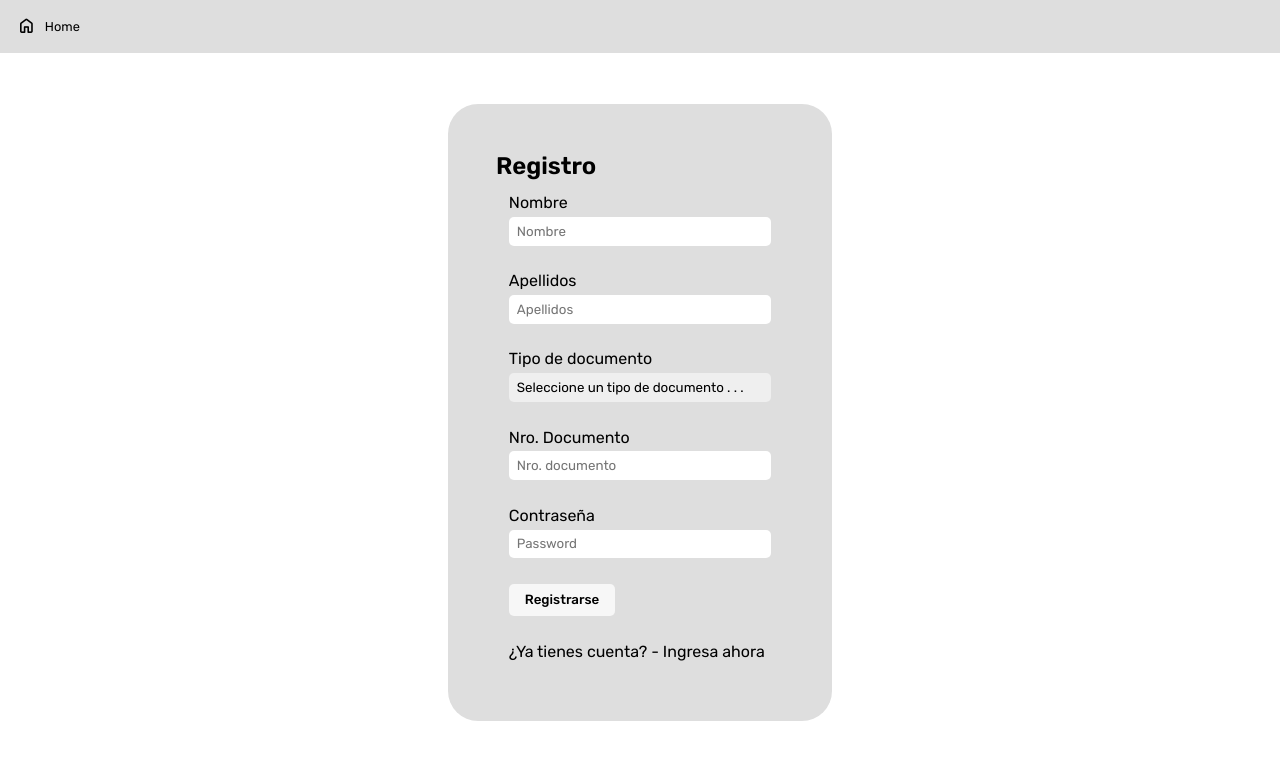
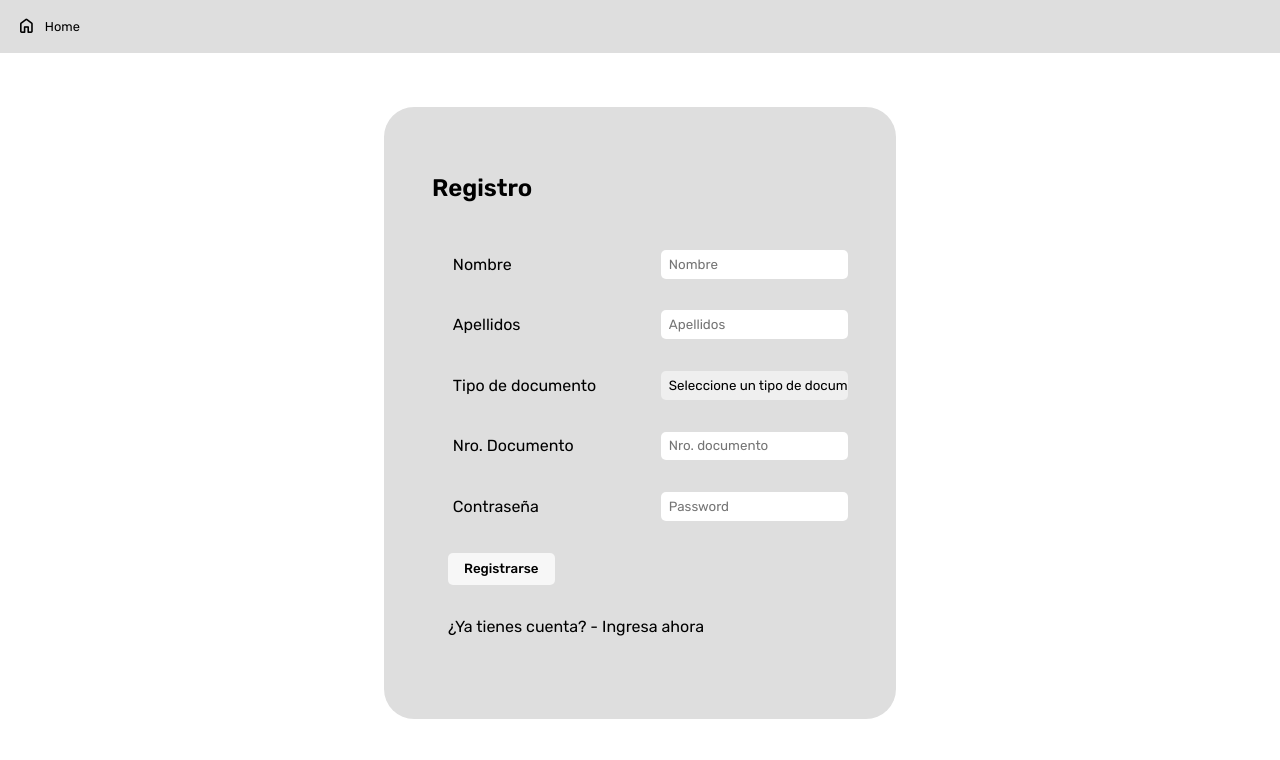
Before and after one commit to DtaboFK/Semillero-Finaktiva-Reto-3, an Angular app in the folder front/Parqueadero/: page /signUp in a window 1280 px wide. Shown: the top 760 px of the page. Built offline with nearby package versions, Linux system fonts and the light colour scheme.

Commit message:
login y register con ReactiveForms

```diff
--- a/front/Parqueadero/src/app/home/login/login.component.css
+++ b/front/Parqueadero/src/app/home/login/login.component.css
@@ -1,14 +1,16 @@
-nav{
+nav {
   width: 100%;
   display: flex;
   flex-direction: row;
   background-color: var(--color-gray);
 }
-nav a span{
+
+nav a span {
   font-size: 1.3rem;
   transition: var(--transition);
 }
-nav a{
+
+nav a {
   display: flex;
   align-items: center;
   gap: 0.5rem;
@@ -17,21 +19,25 @@ nav a{
   cursor: pointer;
   transition: var(--transition);
 }
-nav a:hover{
+
+nav a:hover {
   color: var(--color-white);
 }
-nav a:hover span{
+
+nav a:hover span {
   color: var(--color-white);
 }
+
 /* ==================== */
-section{
+section {
   width: 100%;
   height: 90vh;
   display: flex;
   justify-content: center;
   align-items: center;
 }
-.loginBox{
+
+.loginBox {
   width: 30%;
   padding: 3rem;
   display: flex;
@@ -40,24 +46,50 @@ section{
   border-radius: 30px;
   background-color: var(--color-gray);
 }
-.group{
+
+.group {
   padding: 0.8rem;
   display: flex;
   flex-direction: column;
 }
-.group label{
+
+.group label {
   padding-bottom: 0.3rem;
 }
-.group a{
+
+.group p {
+  width: fit-content;
+  padding: 0 0.3rem;
+  border-radius: 5px;
+  top: 2.8rem;
+  right: 0;
+  font-size: 0.8rem;
+  font-weight: 600;
+  color: var(--color-white);
+  background-color: var(--color-danger);
+  transition: var(--transition);
+}
+
+.group a {
   cursor: pointer;
   transition: var(--transition);
 }
-.group a:hover{
+
+.group a:hover {
   color: var(--color-blue);
   text-decoration: underline;
 }
-.hide{
+
+.hide {
   display: none;
 }
 
 /* ==================== */
+
+.valid {
+  outline: 3px solid var(--color-success);
+}
+
+.invalid {
+  outline: 3px solid var(--color-danger);
+}
--- a/front/Parqueadero/src/app/home/login/login.component.ts
+++ b/front/Parqueadero/src/app/home/login/login.component.ts
@@ -1,5 +1,5 @@
 import { Component } from '@angular/core';
-import { FormsModule } from "@angular/forms";
+import { FormBuilder, FormGroup, Validators } from '@angular/forms';
 import { Router } from '@angular/router';
 
 @Component({
@@ -9,18 +9,25 @@ import { Router } from '@angular/router';
 })
 export class LoginComponent {
 
-  doc: string = '';
-  pass: string = ''
+  login!: FormGroup;
 
-  constructor(private router: Router) { }
+  constructor(private readonly builder: FormBuilder , private router: Router) { }
 
-  login(){
-    const operario = {
-      Documento: this.doc,
-      Clave: this.pass
-    };
-    console.log(operario);
-    this.router.navigate(['/dashboard']);
-  };
+  ngOnInit(): void {
+    this.login = this.initLogin();
+  }
+
+  initLogin(): FormGroup {
+    return this.builder.group({
+      Documento: ['', [Validators.required,Validators.pattern('^[0-9]+$')]],
+      Clave: ['', Validators.required]
+    })
+  }
+
+
+  onLogin(): void {
+    console.log(this.login.value);
+    this.router.navigate(['dashboard'])
+  }
 
 }
--- a/front/Parqueadero/src/app/home/register/register.component.css
+++ b/front/Parqueadero/src/app/home/register/register.component.css
@@ -1,14 +1,16 @@
-nav{
+nav {
   width: 100%;
   display: flex;
   flex-direction: row;
   background-color: var(--color-gray);
 }
-nav a span{
+
+nav a span {
   font-size: 1.3rem;
   transition: var(--transition);
 }
-nav a{
+
+nav a {
   display: flex;
   align-items: center;
   gap: 0.5rem;
@@ -17,22 +19,27 @@ nav a{
   cursor: pointer;
   transition: var(--transition);
 }
-nav a:hover{
+
+nav a:hover {
   color: var(--color-white);
 }
-nav a:hover span{
+
+nav a:hover span {
   color: var(--color-white);
 }
+
 /* ==================== */
-section{
+section {
   width: 100%;
   height: 90vh;
   display: flex;
   justify-content: center;
   align-items: center;
 }
-.signUpBox{
-    width: 30%;
+
+.signUpBox {
+  width: 40%;
+  height: 85%;
   padding: 3rem;
   display: flex;
   flex-direction: column;
@@ -40,32 +47,60 @@ section{
   border-radius: 30px;
   background-color: var(--color-gray);
 }
-.group{
-    padding: 0.8rem;
+
+.signUpBox h2 {
+  margin-bottom: 2rem;
+}
+
+.group {
+  padding: 1rem;
   display: flex;
   flex-direction: column;
+  position: relative;
 }
-  .group label{
-    padding-bottom: 0.3rem;
+
+.group label {
+  padding: 0.3rem;
 }
-  .errorMessage{
-    color: var(--color-danger);
-    opacity: 0;
+
+.group input,
+select,
+p {
+  width: 45%;
+  position: absolute;
+  right: 0;
   transition: var(--transition);
 }
-  .errorMessage .invalid{
-    opacity: 1;
+
+.group p {
+  width: fit-content;
+  padding: 0 0.3rem;
+  border-radius: 5px;
+  top: 2.8rem;
+  right: 0;
+  font-size: 0.8rem;
+  font-weight: 600;
+  color: var(--color-white);
+  background-color: var(--color-danger);
+  transition: var(--transition);
 }
-  .group a{
+
+.group a {
   cursor: pointer;
   transition: var(--transition);
 }
-  .group a:hover{
+
+.group a:hover {
   color: var(--color-blue);
   text-decoration: underline;
 }
-  .hide{
-    display: none;
+
+/* ==================== */
+
+.valid {
+  outline: 3px solid var(--color-success);
 }
 
-/* ==================== */
+.invalid {
+  outline: 3px solid var(--color-danger);
+}
--- a/front/Parqueadero/src/app/home/register/register.component.html
+++ b/front/Parqueadero/src/app/home/register/register.component.html
@@ -2,34 +2,88 @@
   <a routerLink="/home"><span class="material-symbols-rounded">home</span>Home</a>
 </nav>
 <section>
-  <div class="signUpBox" id="signUpForm">
+  <div class="signUpBox">
     <h2>Registro</h2>
-    <form autocomplete="off" #signUpForm="ngForm" (ngSubmit)="signUp()">
+    <form autocomplete="off" (ngSubmit)="onSubmit()" [formGroup]="registerOperario">
       <div class="group">
         <label for="name">Nombre</label>
-        <input type="text" name="name" id="name" placeholder="Nombre" [(ngModel)]="name" />
+        <input type="text" name="name" id="name" placeholder="Nombre" formControlName="Nombre" [class.invalid]="registerOperario.get('Nombre')?.touched &&
+              registerOperario.get('Nombre')?.errors?.['required']" [class.invalid]="registerOperario.get('Nombre')?.touched &&
+              registerOperario.get('Nombre')?.errors?.['pattern']" [class.valid]="!(registerOperario.get('Nombre')?.touched &&
+              registerOperario.get('Nombre')?.errors?.['required']) &&
+              registerOperario.get('Nombre')?.valid" />
+        <p *ngIf="registerOperario.get('Nombre')?.touched &&
+              registerOperario.get('Nombre')?.errors?.['required']">
+          Este campo es requerido
+        </p>
+        <p *ngIf="registerOperario.get('Nombre')?.touched &&
+                  registerOperario.get('Nombre')?.errors?.['pattern']">
+          No se permiten números
+        </p>
       </div>
       <div class="group">
         <label for="lastName">Apellidos</label>
-        <input type="text" name="lastName" id="lastName" placeholder="Apellidos" [(ngModel)]="lastName" />
+        <input type="text" name="lastName" id="lastName" placeholder="Apellidos" formControlName="Apellido"
+          [class.invalid]="registerOperario.get('Apellido')?.touched &&
+              registerOperario.get('Apellido')?.errors?.['required']" [class.invalid]="registerOperario.get('Apellido')?.touched &&
+              registerOperario.get('Apellido')?.errors?.['pattern']" [class.valid]="!(registerOperario.get('Apellido')?.touched &&
+              registerOperario.get('Apellido')?.errors?.['required']) &&
+              registerOperario.get('Apellido')?.valid" />
+        <p *ngIf="registerOperario.get('Apellido')?.touched &&
+              registerOperario.get('Apellido')?.errors?.['required']">
+          Este campo es requerido
+        </p>
+        <p *ngIf="registerOperario.get('Apellido')?.touched &&
+                  registerOperario.get('Apellido')?.errors?.['pattern']">
+          No se permiten números
+        </p>
       </div>
       <div class="group">
         <label for="tipoDoc">Tipo de documento</label>
-        <select name="tipoDoc" id="tipoDoc" [(ngModel)]="selected">
+        <select name="tipoDoc" id="tipoDoc" formControlName="IdTipoDoc" [class.invalid]="registerOperario.get('IdTipoDoc')?.touched &&
+              !registerOperario.get('IdTipoDoc')?.dirty" [class.valid]="!registerOperario.get('IdTipoDoc')?.pristine">
           <option disabled selected>Seleccione un tipo de documento . . .</option>
-          <option *ngFor="let dni of typesDNI" value="{{ dni.value }}">{{ dni.viewValue }}</option>
+          <option *ngFor="let dni of tiposDoc" value="{{ dni.IdTipoDoc }}">{{ dni.TipoDoc }}</option>
         </select>
+        <p *ngIf="registerOperario.get('IdTipoDoc')?.touched &&
+                  !registerOperario.get('IdTipoDoc')?.dirty">
+          Este campo es requerido
+        </p>
       </div>
       <div class="group">
         <label for="doc">Nro. Documento</label>
-        <input type="text" name="doc" id="doc" placeholder="Nro. documento" [(ngModel)]="doc" />
+        <input type="text" name="doc" id="doc" placeholder="Nro. documento" formControlName="Documento" [class.invalid]="registerOperario.get('Documento')?.touched &&
+                  registerOperario.get('Documento')?.errors?.['required']" [class.invalid]="registerOperario.get('Documento')?.touched &&
+                  registerOperario.get('Documento')?.errors?.['pattern']" [class.valid]="!(registerOperario.get('Documento')?.touched &&
+                  registerOperario.get('Documento')?.errors?.['required']) &&
+                  registerOperario.get('Documento')?.valid" />
+        <p *ngIf="registerOperario.get('Documento')?.touched &&
+                  registerOperario.get('Documento')?.errors?.['required']">
+          Este campo es requerido
+        </p>
+        <p *ngIf="registerOperario.get('Documento')?.touched &&
+                  registerOperario.get('Documento')?.errors?.['pattern']">
+          No se permiten letras
+        </p>
       </div>
       <div class="group">
         <label for="pass">Contraseña</label>
-        <input type="password" name="pass" id="pass" placeholder="Password" [(ngModel)]="pass" />
+        <input type="password" name="pass" id="pass" placeholder="Password" formControlName="Clave" [class.invalid]="registerOperario.get('Clave')?.touched &&
+              registerOperario.get('Clave')?.errors?.['required']" [class.invalid]="registerOperario.get('Clave')?.touched &&
+              registerOperario.get('Clave')?.errors?.['minlength']" [class.valid]="!(registerOperario.get('Clave')?.touched &&
+              registerOperario.get('Clave')?.errors?.['required']) &&
+              registerOperario.get('Clave')?.valid" />
+        <p *ngIf="registerOperario.get('Clave')?.touched &&
+                  registerOperario.get('Clave')?.errors?.['required']">
+          Este campo es requerido
+        </p>
+        <p *ngIf="registerOperario.get('Clave')?.touched &&
+                  registerOperario.get('Clave')?.errors?.['minlength']">
+          Mínimo 8 caracteres
+        </p>
       </div>
       <div class="group">
-        <button type="submit" class="btn" [disabled]="signUpForm.invalid">Registrarse</button>
+        <button type="submit" class="btn" [disabled]="registerOperario.invalid">Registrarse</button>
       </div>
       <div class="group">
         <a routerLink="/login">¿Ya tienes cuenta? - Ingresa ahora</a>
--- a/front/Parqueadero/src/app/home/register/register.component.ts
+++ b/front/Parqueadero/src/app/home/register/register.component.ts
@@ -1,44 +1,43 @@
-import { Component } from '@angular/core';
-import { FormsModule } from "@angular/forms";
+import { Component, OnInit } from '@angular/core';
+import { FormBuilder, FormGroup, Validators } from '@angular/forms';
 import { Router } from '@angular/router';
-
-export interface DNI {
-  value: string,
-  viewValue: string
-}
+import { ITipoDocumento } from 'src/app/interfaces/ITipoDocumento';
 
 @Component({
   selector: 'app-register',
   templateUrl: './register.component.html',
   styleUrls: ['./register.component.css']
 })
-export class RegisterComponent {
+export class RegisterComponent implements OnInit {
 
-  name: string = '';
-  lastName: string = '';
-  selected: string = 'Seleccione un tipo de documento . . .';
-  doc: string = '';
-  pass: string = '';
+  registerOperario !: FormGroup;
 
-  constructor(private router: Router) { }
+  tiposDoc: ITipoDocumento[] = [
+    { IdTipoDoc: 1, TipoDoc: 'Tarjeta de indentidad' },
+    { IdTipoDoc: 2, TipoDoc: 'Cédula de ciudadanía' },
+    { IdTipoDoc: 3, TipoDoc: 'Cédula de extranjería' },
+    { IdTipoDoc: 4, TipoDoc: 'Pasaporte' },
+  ]
 
-  typesDNI: DNI[] = [
-    { value: '1', viewValue: 'Tarjeta de indentidad' },
-    { value: '2', viewValue: 'Cédula de ciudadanía' },
-    { value: '3', viewValue: 'Cédula de extranjería' },
-    { value: '4', viewValue: 'Pasaporte' },
-  ];
+  constructor(private readonly builder: FormBuilder, private readonly router : Router) { }
 
-  signUp(){
-    const operario = {
-      Nombre: this.name,
-      Apellido: this.lastName,
-      IdTipoDoc: this.selected,
-      Documento: this.doc,
-      Clave: this.pass
-    }
-    console.log(operario);
-    this.router.navigate(['/login']);
+  ngOnInit(): void {
+    this.registerOperario = this.initForm();
+  }
+
+  initForm(): FormGroup {
+    return this.builder.group({
+      Nombre: ['', [Validators.required, Validators.pattern('[A-Za-z]*')]],
+      Apellido: ['', [Validators.required, Validators.pattern('[A-Za-z]*')]],
+      IdTipoDoc: ['Seleccione un tipo de documento . . .', Validators.required],
+      Documento: ['', [Validators.required, Validators.pattern('^[0-9]+$')]],
+      Clave: ['', [Validators.required, Validators.minLength(8)]]
+    })
+  }
+
+  onSubmit(): void {
+    console.log(this.registerOperario.value);
+    this.router.navigate(['login']);
   }
 
 }
--- /dev/null
+++ b/front/Parqueadero/src/app/interfaces/ITipoDocumento.ts
@@ -0,0 +1,4 @@
+export class ITipoDocumento {
+    IdTipoDoc!: number;
+    TipoDoc!: string;
+}
```
Also changed, not shown: front/Parqueadero/src/app/home/login/login.component.html (+20 -3 lines). Lines whose indentation alone changed are shown as unchanged.
